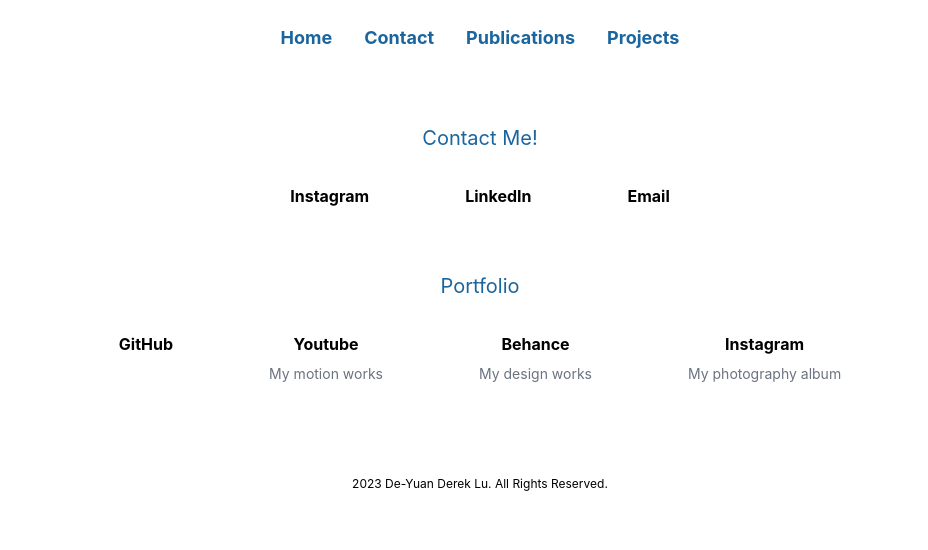
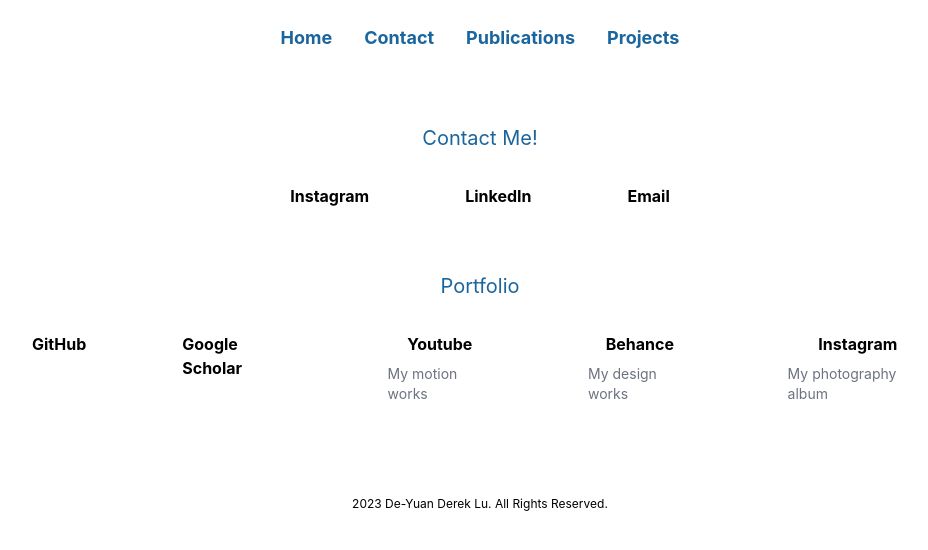
Before and after one commit to derekdylu/derekdylu.com, a React (Create React App) app in the folder frontend/: page /contact in a window 1280 px wide. Shown: the top 550 px of the page, without its empty margins (160-1088 px from the left). Built offline with nearby package versions, Linux system fonts and the light colour scheme.

Commit message:
add google scholar

```diff
--- a/frontend/src/Containers/Contact/Contact.js
+++ b/frontend/src/Containers/Contact/Contact.js
@@ -27,6 +27,11 @@
       {
         platform: "GitHub",
         link: "https://github.com/derekdylu",
+        description: "",
+      },
+      {
+        platform: "Google Scholar",
+        link: "https://scholar.google.com/citations?user=1mKyKC4AAAAJ&hl=en",
         description: "",
       },
       {
```
